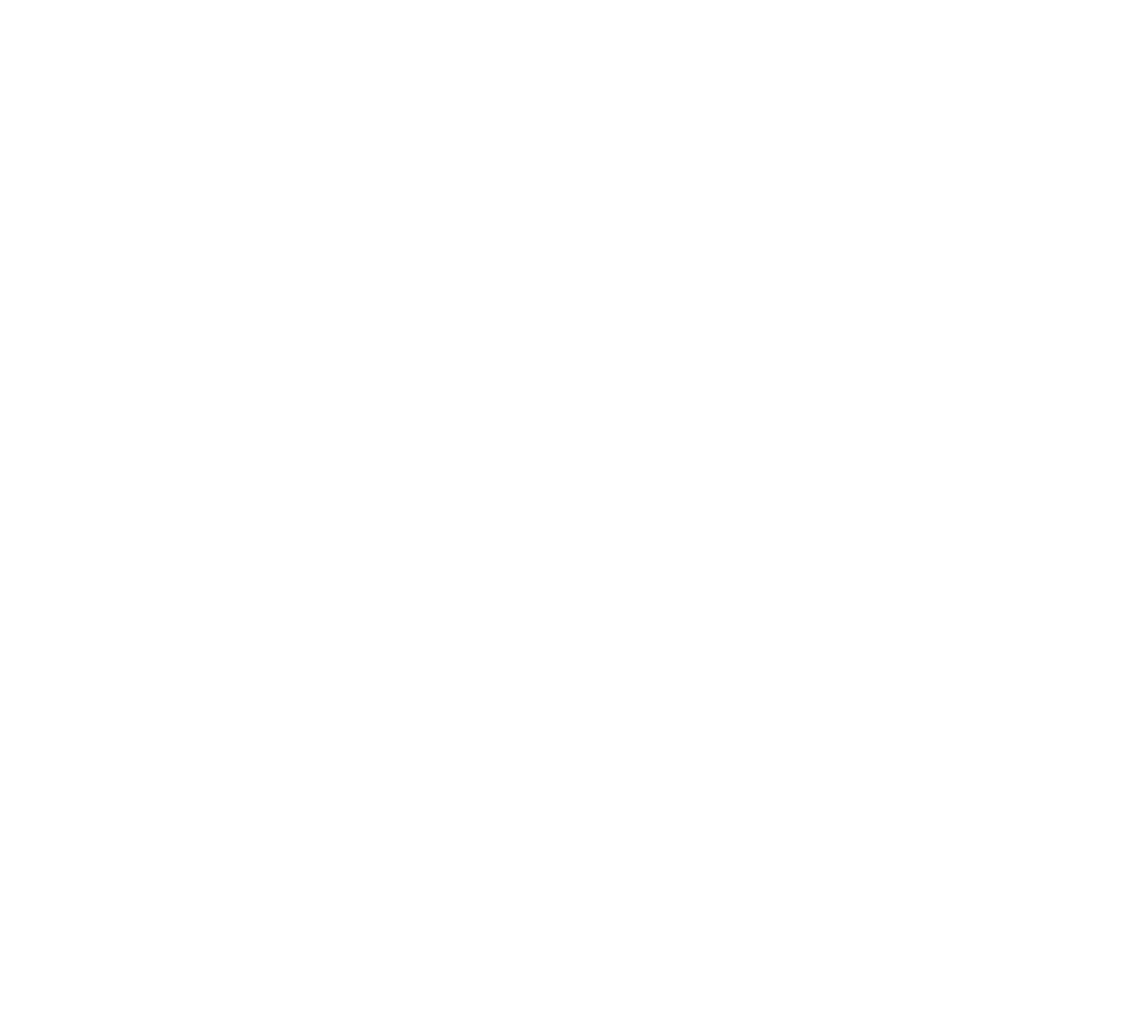
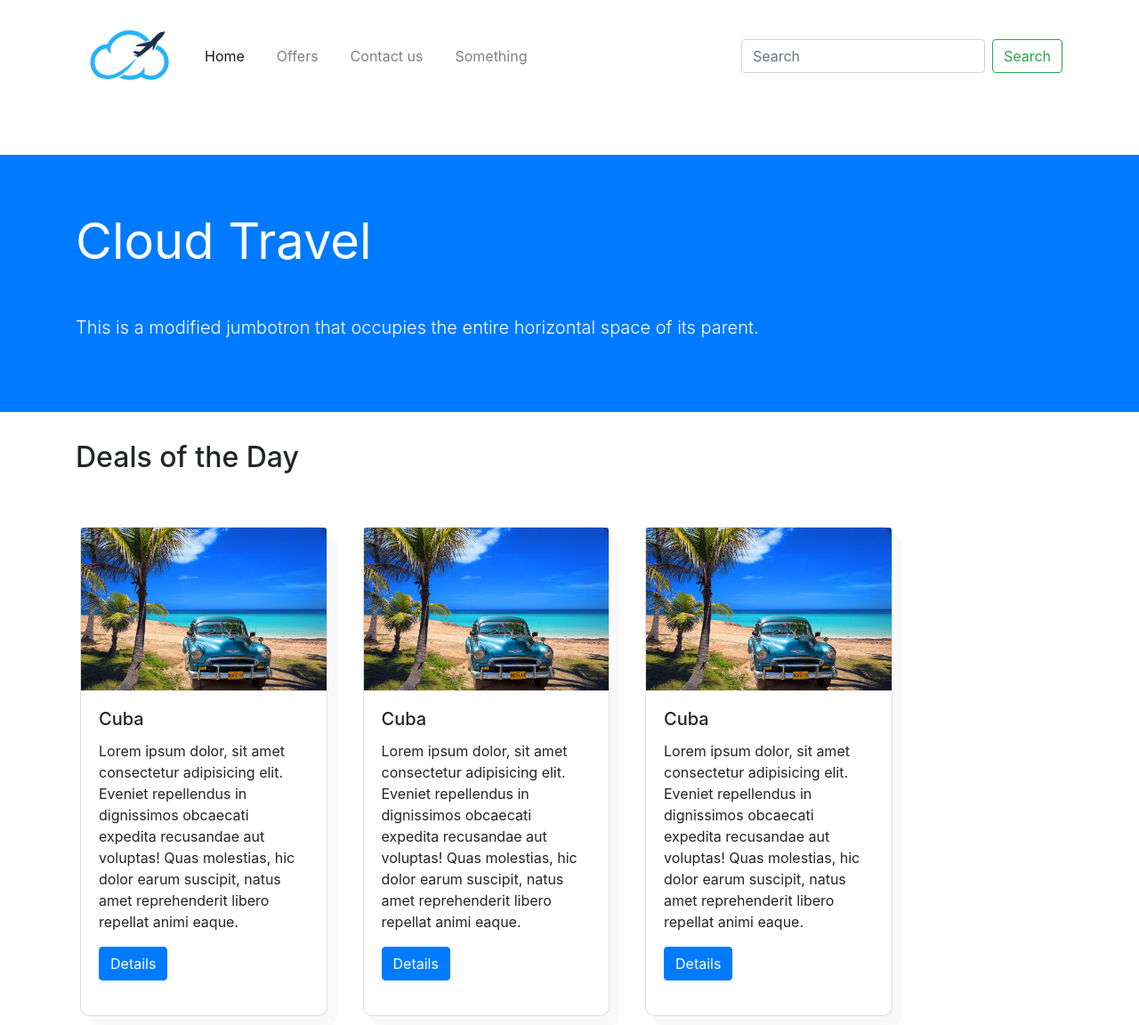
Before and after one commit to gonextnode/strive-assignments, a plain HTML site: page module2/day3/index.html in a window 1280 px wide. Shown: the whole page at 89% size. Before the commit the page ends 800 px from the top, so only its background shows below. Drawn offline with nearby package versions, Linux system fonts and the light colour scheme.

Commit message:
module2 day3 pair programming project and directory structure change

```diff
--- a/Module1/day11-12(weekend)/app.js
+++ b/Module1/day11-12(weekend)/app.js
@@ -1,4 +1,4 @@
-import { tableComponent } from './components/tableComponent.js'
+//import { tableComponent } from './components/tableComponent.js'
 
 // application state
 const state = {
--- a/Module1/day11-12(weekend)/index.html
+++ b/Module1/day11-12(weekend)/index.html
@@ -56,6 +56,7 @@
       <h2>Enrolled Students</h2>
       <ul></ul>
     </section>
-    <script src="app.js" type="module"></script>
+    <script src="app.js"></script>
+    <script src="./components/tableComponent.js"></script>
   </body>
 </html>
--- a/module2/day2/bootstrap-solution/styles.css
+++ b/module2/day2/bootstrap-solution/styles.css
@@ -142,11 +142,6 @@ section#reviews {
   color: rgb(56, 232, 135);
 }
 
-.vid {
-  margin: 0;
-  padding: 0;
-}
-
 iframe {
   width: 100%;
   height: 600px;
--- a/module2/day3/index.html
+++ b/module2/day3/index.html
@@ -0,0 +1,147 @@
+<!DOCTYPE html>
+<!-- saved from url=(0433)https://s3.eu-west-1.amazonaws.com/eduflow-production/activity-resources/634146582319433.html?X-Amz-Algorithm=AWS4-HMAC-SHA256&X-Amz-Credential=AKIA2TAWW44RDWPS6YGR%2F20210217%2Feu-west-1%2Fs3%2Faws4_request&X-Amz-Date=20210217T124424Z&X-Amz-Expires=600&X-Amz-SignedHeaders=host&response-content-disposition=inline%3B%20filename%2A%3DUTF-8%27%27D3.html&X-Amz-Signature=0c8740b9689293ba8f674a385adf87458ba314c64819810196ce38080dd6d75f -->
+<html lang="en">
+  <head>
+    <meta http-equiv="Content-Type" content="text/html; charset=windows-1252" />
+    <link
+      rel="stylesheet"
+      href="https://maxcdn.bootstrapcdn.com/bootstrap/4.0.0/css/bootstrap.min.css"
+    />
+    <link rel="stylesheet" href="./styles.css" />
+  </head>
+  <body class="">
+    <!-- navbar -->
+    <nav class="container navbar navbar-expand-lg navbar-light bg-white mb-5">
+      <a class="navbar-brand" href="#">
+        <img
+          src="./assets/Logo1.jpg"
+          width="100"
+          class="d-inline-block align-top"
+          alt=""
+        />
+      </a>
+
+      <div></div>
+      <button
+        class="navbar-toggler"
+        type="button"
+        data-toggle="collapse"
+        data-target="#navbarSupportedContent"
+        aria-controls="navbarSupportedContent"
+        aria-expanded="false"
+        aria-label="Toggle navigation"
+      >
+        <span class="navbar-toggler-icon"></span>
+      </button>
+
+      <div class="collapse navbar-collapse" id="navbarSupportedContent">
+        <ul class="navbar-nav mr-auto">
+          <li class="nav-item active">
+            <a class="nav-link" href="#"
+              >Home <span class="sr-only">(current)</span></a
+            >
+          </li>
+          <li class="nav-item">
+            <a class="nav-link" href="#" role="button"> Offers </a>
+          </li>
+          <li class="nav-item">
+            <a class="nav-link" href="#">Contact us</a>
+          </li>
+          <li class="nav-item">
+            <a class="nav-link" href="#">Something</a>
+          </li>
+        </ul>
+        <form class="form-inline my-2 my-lg-0">
+          <input
+            class="form-control mr-sm-2"
+            type="search"
+            placeholder="Search"
+            aria-label="Search"
+          />
+          <button class="btn btn-outline-success my-2 my-sm-0" type="submit">
+            Search
+          </button>
+        </form>
+      </div>
+    </nav>
+
+    <!-- section: Hero Jumbotron  -->
+    <div class="jumbotron bg-primary text-white jumbotron-fluid">
+      <div class="container">
+        <h1 class="display-4 mb-5"><b>Cloud Travel</b></h1>
+        <p class="lead">
+          This is a modified jumbotron that occupies the entire horizontal space
+          of its parent.
+        </p>
+      </div>
+    </div>
+
+    <!-- section: Deals of the Day -->
+    <section class="container">
+      <h2 class="mb-5">Deals of the Day</h2>
+      <div class="container-fluid p-0 row">
+        <div
+          class="col-lg-3 card shadow-lg rounded shadow-lg"
+          style="width: 18rem"
+        >
+          <img
+            src="./assets/cuba1.jpg"
+            alt="deal of the day"
+            class="card-img-top"
+          />
+          <div class="card-body">
+            <h5 class="card-title">Cuba</h5>
+            <p class="card-text">
+              Lorem ipsum dolor, sit amet consectetur adipisicing elit. Eveniet
+              repellendus in dignissimos obcaecati expedita recusandae aut
+              voluptas! Quas molestias, hic dolor earum suscipit, natus amet
+              reprehenderit libero repellat animi eaque.
+            </p>
+            <a class="btn btn-primary" href="#">Details</a>
+          </div>
+        </div>
+        <div
+          class="col-lg-3 card shadow-lg rounded shadow-lg"
+          style="width: 18rem"
+        >
+          <img
+            src="./assets/cuba1.jpg"
+            alt="deal of the day"
+            class="card-img-top"
+          />
+          <div class="card-body">
+            <h5 class="card-title">Cuba</h5>
+            <p class="card-text">
+              Lorem ipsum dolor, sit amet consectetur adipisicing elit. Eveniet
+              repellendus in dignissimos obcaecati expedita recusandae aut
+              voluptas! Quas molestias, hic dolor earum suscipit, natus amet
+              reprehenderit libero repellat animi eaque.
+            </p>
+            <a class="btn btn-primary" href="#">Details</a>
+          </div>
+        </div>
+        <div
+          class="col-lg-3 card shadow-lg rounded shadow-lg"
+          style="width: 18rem"
+        >
+          <img
+            src="./assets/cuba1.jpg"
+            alt="deal of the day"
+            class="card-img-top"
+          />
+          <div class="card-body">
+            <h5 class="card-title">Cuba</h5>
+            <p class="card-text">
+              Lorem ipsum dolor, sit amet consectetur adipisicing elit. Eveniet
+              repellendus in dignissimos obcaecati expedita recusandae aut
+              voluptas! Quas molestias, hic dolor earum suscipit, natus amet
+              reprehenderit libero repellat animi eaque.
+            </p>
+            <a class="btn btn-primary" href="#">Details</a>
+          </div>
+        </div>
+      </div>
+    </section>
+    <!-- section: Deals fo the Week -->
+  </body>
+</html>
--- /dev/null
+++ b/module2/day3/styles.css
@@ -0,0 +1,28 @@
+nav a {
+  margin: 0 10px;
+}
+
+.card {
+  margin: 10px 20px;
+  width: 200px;
+  height: 550px;
+  padding: 0;
+  border-radius: 10px !important;
+  cursor: pointer;
+  box-shadow: 10px 10px 2px 1px rgba(217, 217, 218, 0.145);
+  transition: all 0.3s ease-out;
+  cursor: pointer;
+}
+
+.card:hover {
+  transform: translateY(-5px) scale(1.005) translateZ(0);
+  box-shadow: 15px 15px 2px 1px rgba(240, 240, 240, 0.172);
+}
+
+.card:hover h5 {
+  color: rgb(53, 158, 177);
+}
+
+.card img {
+  width: 100%;
+}
```
Also changed, not shown: Module1/day11-12(weekend)/components/tableComponent.js (+2 -5 lines), module2/day2/bootstrap-solution/index.html (+0 -2 lines), module2/day3/app.js (added), module2/day3/assets/Logo1.jpg (added), module2/day3/assets/cuba1.jpg (added), 1 other file.
